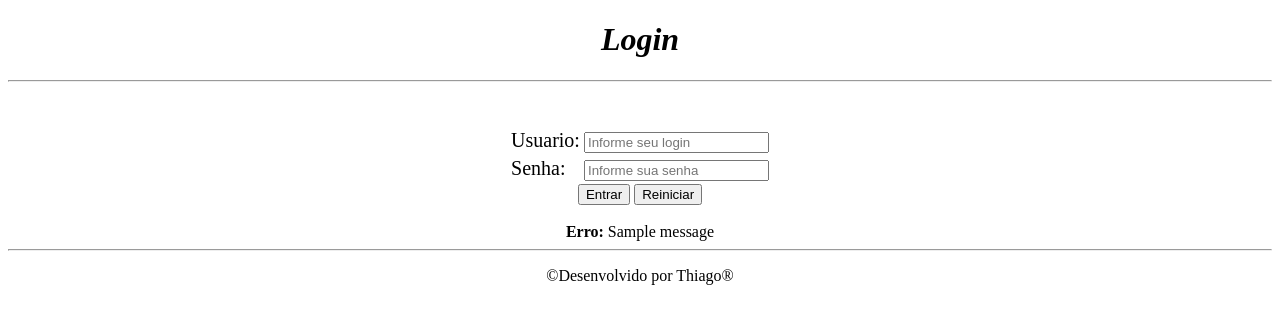
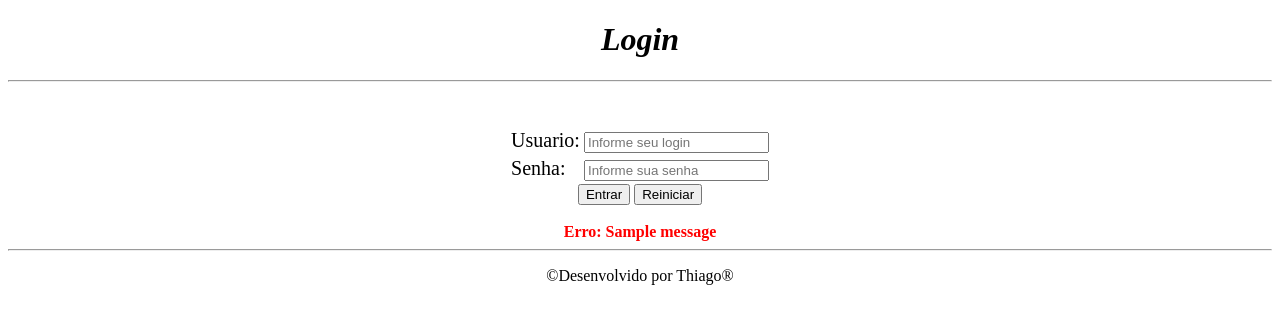
Before and after one commit to tlima1011/kitnet, a Django app: page /login/ in a window 1280 px wide. Shown: the top 324 px of the page. Run offline with Django 3.2, Linux system fonts and the light colour scheme; tables that the repository leaves empty hold one stand-in row (values such as "Sample post"); one stand-in notice (Sample message) is shown.

Commit message:
Insercao de icone e css

```diff
--- /dev/null
+++ b/templates/css/style.css
@@ -0,0 +1,3 @@
+body{
+    background-color: "red";
+}
--- a/templates/login.html
+++ b/templates/login.html
@@ -3,8 +3,9 @@
 {% load static %}
 <head>
     <meta charset="UTF-8">
-    <title>Sistema Kitnet</title>
+    <title>Sistema</title>
     <link rel="shortcut icon" href="{% static 'images/icone-kitnet.png' %}"/>
+    <link rel="stylesheet" href="{% static 'css/style.css' %}" />
 </head>
 <body>
     <form action="submit" method="POST"> {% csrf_token %}
@@ -33,8 +34,8 @@
     </form>
     <br>
     {% for message in messages %}
-        <div align="center" >
-            <strong>Erro: </strong>{{ message }}
+        <div align="center" style="color:red">
+            <strong>Erro: {{ message }} </strong>
         </div>
     {% endfor %}
     {%include "model-footer.html" %}
```
